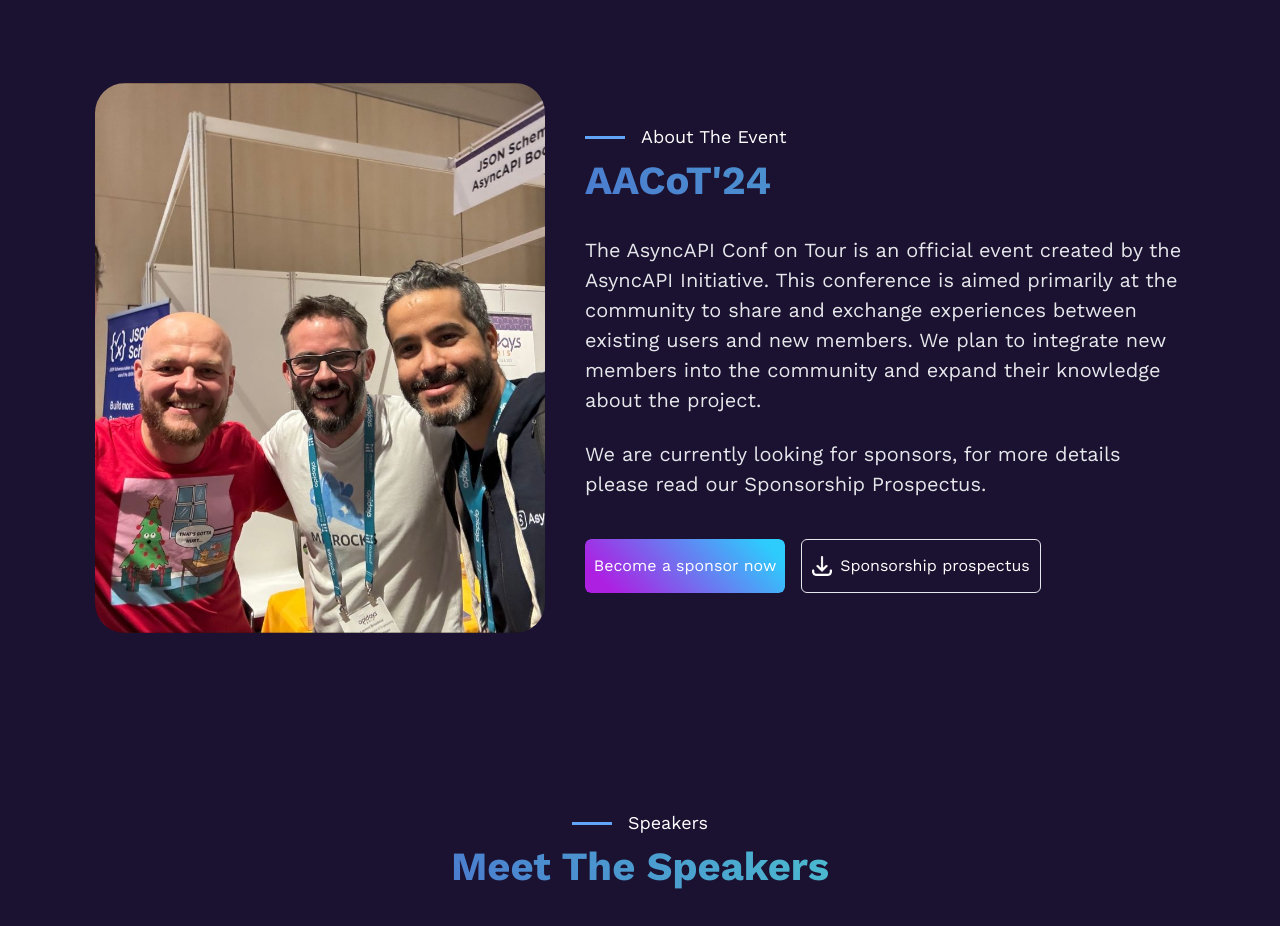
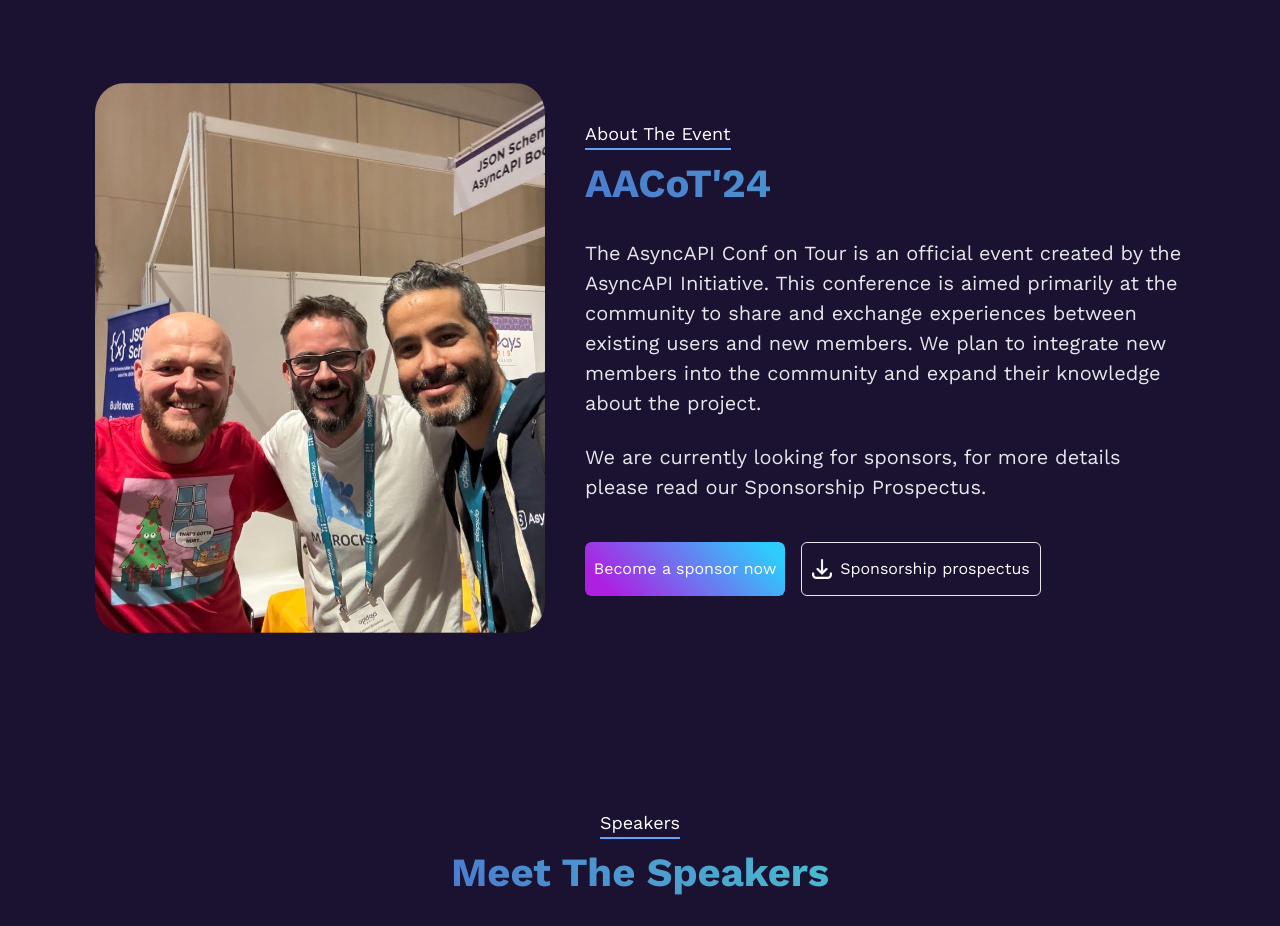
Before and after one commit to asyncapi/conference-website, a Next.js app: page / in a window 1280 px wide. Shown: the part 1200-2126 px from the top of the page. Built offline with nearby package versions, Linux system fonts and the light colour scheme.

Commit message:
fix: misalignment in heading (#415) (#427)
Co-authored-by: Cody's Dad <40604284+AceTheCreator@users.noreply.github.com>

```diff
--- a/components/About/about.js
+++ b/components/About/about.js
@@ -12,8 +12,7 @@ function About() {
 			</div>
 				<div className='w-[600px] ml-10 lg:ml-0 lg:w-full lg:text-center'>
 				<div className='flex items-center lg:justify-center'>
-					<div className='w-[40px] h-[3px] bg-blue-400' />
-						<div className='ml-4 text-lg sm:text-sm text-white font-semi-bold'>About The Event</div>
+						<div className='text-lg sm:text-sm text-white font-semi-bold border-b-2 border-blue-400 mb-1'>About The Event</div>
 					</div>
 					<Heading typeStyle='heading-md' className='text-gradient lg:mt-10'>
 					AACoT'24
--- a/pages/index.js
+++ b/pages/index.js
@@ -56,8 +56,7 @@ export default function Home() {
 			>
 				<div className='text-center'>
 					<div className='flex items-center justify-center'>
-						<div className='w-[40px] h-[3px] bg-blue-400' />
-						<div className='ml-4 text-lg sm:text-sm text-white font-semi-bold'>Speakers</div>
+						<div className='text-lg sm:text-sm text-white font-semi-bold border-b-2 border-blue-400 mb-1'>Speakers</div>
 					</div>
 				</div>
 				<Heading typeStyle='heading-md' className='text-gradient text-center lg:mt-10'>
@@ -166,8 +165,7 @@ export default function Home() {
 					</div>
 				</div>
 			<div id='tickets' className='flex items-center'>
-				<div className='w-[40px] h-[3px] bg-blue-400' />
-				<div className='ml-4 text-lg sm:text-sm text-white font-semi-bold'>Tickets</div>
+				<div className='text-lg sm:text-sm text-white font-semi-bold border-b-2 border-blue-400 mb-1'>Tickets</div>
 			</div>
 			<Heading typeStyle='heading-md' className='text-gradient text-center lg:mt-10'>
 				Get Tickets
```
